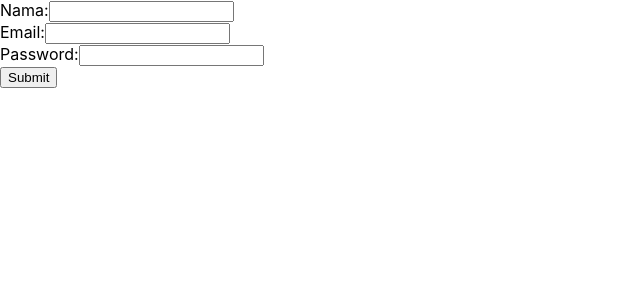
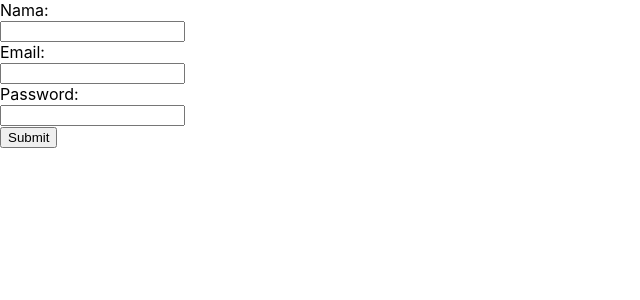
Before and after one commit to Rizbar/my-react, a React (Create React App) app: page / in a window 1280 px wide. Shown: the top 300 px of the page, without its empty margins (0-640 px from the left). Built offline with nearby package versions, Linux system fonts and the light colour scheme.

Commit message:
Tugas 37 bagian 2

```diff
--- a/package.json
+++ b/package.json
@@ -16,12 +16,14 @@
     "axios": "^1.17.0",
     "bootstrap": "^5.3.8",
     "emotion": "^11.0.0",
+    "final-form": "^5.0.1",
     "formik": "^2.4.9",
     "graphql": "^16.14.1",
     "linaria": "^7.0.1",
     "react": "^19.2.7",
     "react-bootstrap": "^2.10.10",
     "react-dom": "^19.2.7",
+    "react-final-form": "^7.0.1",
     "react-router-dom": "^7.17.0",
     "react-scripts": "5.0.1",
     "react-transition-group": "^4.4.5",
--- a/src/App.js
+++ b/src/App.js
@@ -14,7 +14,8 @@
 // import "bootstrap/dist/css/bootstrap.min.css"
 // import LoginForm from "./PR34_2/Login";
 
-import MyForm from "./PR37/PR37_1/MyFrom";
+// import MyForm from "./PR37/PR37_1/MyFrom";
+import MyForm from "./PR37/PR37_2/MyFrom";
 
 // function App() {
 //   return (
--- /dev/null
+++ b/src/PR37/PR37_2/MyFrom.js
@@ -0,0 +1,84 @@
+import React from 'react';
+import { Form, Field } from 'react-final-form';
+
+const validate = (values) => {
+  const errors = {};
+
+  // Validasi Nama
+  if (!values.nama) {
+    errors.nama = 'Nama tidak boleh kosong';
+  } else if (values.nama.length < 5) {
+    errors.nama = 'Nama minimal 5 karakter';
+  } else if (values.nama.length > 12) {
+    errors.nama = 'Nama maksimal 12 karakter';
+  }
+
+  // Validasi Email
+  if (!values.email) {
+    errors.email = 'Email tidak boleh kosong';
+  }
+
+  // Validasi Password
+  if (!values.password) {
+    errors.password = 'Password tidak boleh kosong';
+  } else if (values.password.length < 6) {
+    errors.password = 'Password minimal 6 karakter';
+  }
+
+  return errors;
+};
+
+const MyForm = () => (
+  <Form
+    onSubmit={(values) => {
+      alert(JSON.stringify(values, null, 2));
+    }}
+    validate={validate}
+    render={({ handleSubmit }) => (
+      <form onSubmit={handleSubmit}>
+        <div>
+          <label>Nama:</label>
+          <Field name="nama">
+            {({ input, meta }) => (
+              <div>
+                <input {...input} type="text" />
+                {meta.touched && meta.error && (
+                  <div style={{ color: 'red' }}>{meta.error}</div>
+                )}
+              </div>
+            )}
+          </Field>
+        </div>
+        <div>
+          <label>Email:</label>
+          <Field name="email">
+            {({ input, meta }) => (
+              <div>
+                <input {...input} type="email" />
+                {meta.touched && meta.error && (
+                  <div style={{ color: 'red' }}>{meta.error}</div>
+                )}
+              </div>
+            )}
+          </Field>
+        </div>
+        <div>
+          <label>Password:</label>
+          <Field name="password">
+            {({ input, meta }) => (
+              <div>
+                <input {...input} type="password" />
+                {meta.touched && meta.error && (
+                  <div style={{ color: 'red' }}>{meta.error}</div>
+                )}
+              </div>
+            )}
+          </Field>
+        </div>
+        <button type="submit">Submit</button>
+      </form>
+    )}
+  />
+);
+
+export default MyForm;
```
Also changed, not shown: 1 other file (tests, documents, lock files or other folders).
